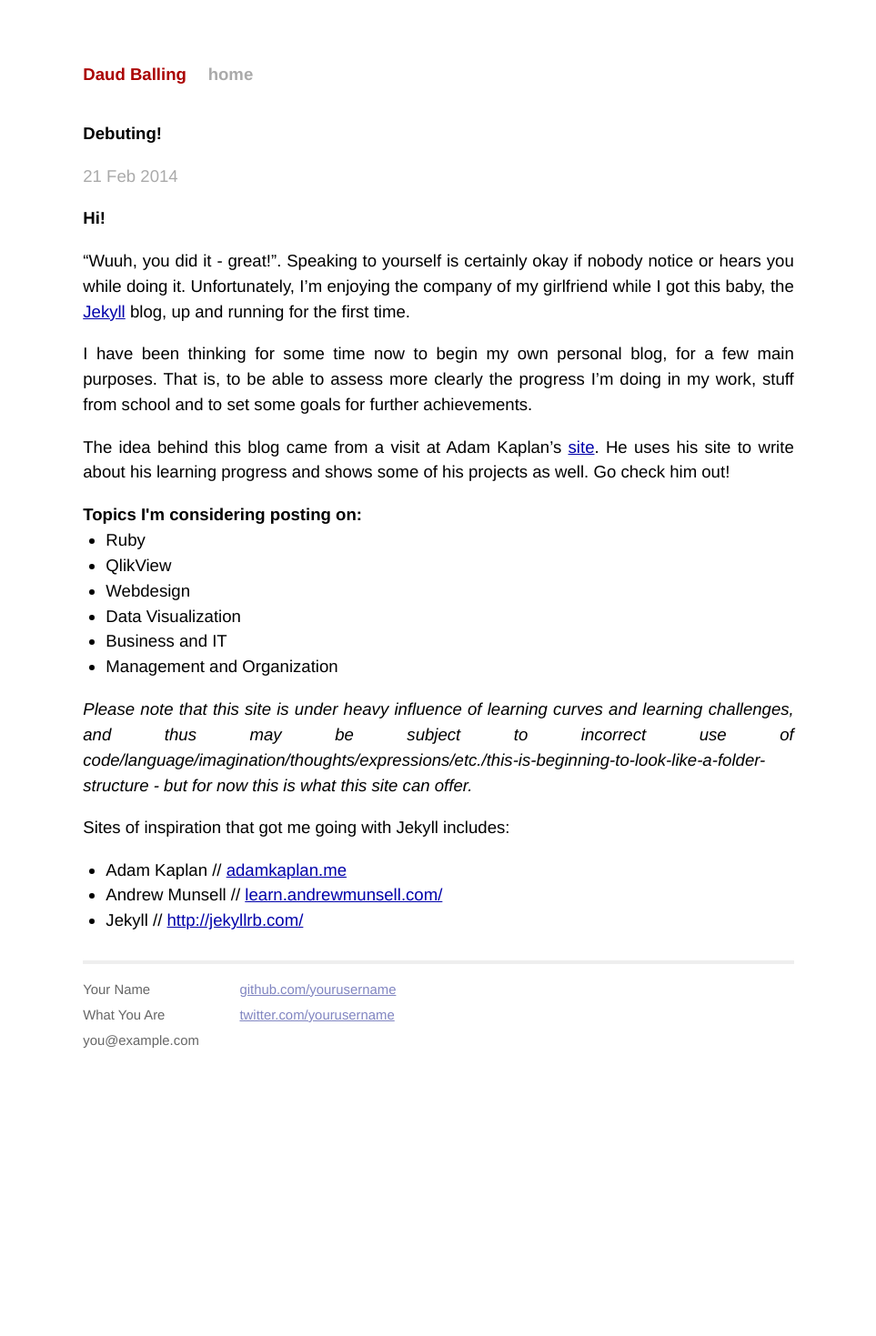
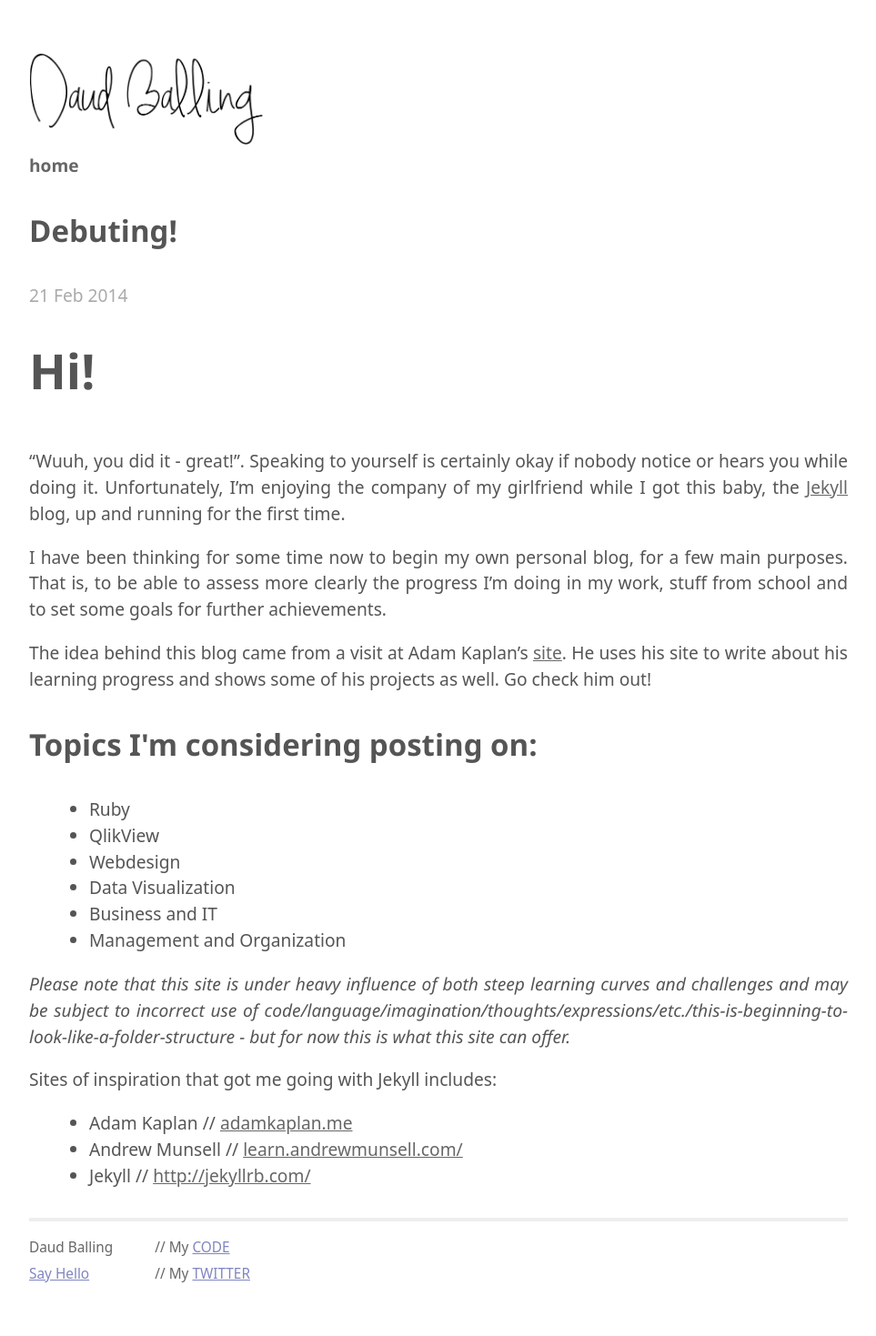
Before and after one commit to daudballing/daudballing.github.io, a Jekyll site: the page built from _posts/2014-02-21-fields-of-study.markdown, in a window 1280 px wide. Shown: the whole page at 91% size, without its empty margins (158-1121 px from the left). Built offline with Jekyll 4.4.1, drawn with Linux system fonts in a browser that asks for light colours; some web fonts are replaced; Markdown is read by kramdown in place of the engine named in the settings; before the commit the page ends 1174 px from its top, so only the background shows below that.

Commit message:
Initial changes to CSS and styling

```diff
--- a/_layouts/default.html
+++ b/_layouts/default.html
@@ -4,21 +4,24 @@
         <meta charset="utf-8">
         <meta http-equiv="X-UA-Compatible" content="IE=edge,chrome=1">
         <title>{{ page.title }}</title>
-        <meta name="viewport" content="width=device-width">
+
+        <meta name="viewport" content="width=device-width, initial-scale=1">
 
         <!-- syntax highlighting CSS -->
         <link rel="stylesheet" href="/css/normalize.css">
         <link rel="stylesheet" href="/css/syntax.css">
-        <!-- Custom CSS -->
         <link rel="stylesheet" href="/css/main.css">
+
+        <!-- Google Fonts -->
+        <link rel="stylesheet" type="text/css" href="/assets/fonts/fonts.css">
 
     </head>
     <body>
 
-        <div class="site">
+        <div class="container">
           <div class="header">
-            <h1 class="title"><a href="/">{{ site.name }}</a></h1>
-            <a class="extra" href="/">home</a>
+            <div class="logo"><a href="/"><img src="/assets/images/signature.png"></a></div>
+            <div class="navigation"><a href="/">home</a></div>
           </div>
 
           {{ content }}
@@ -26,15 +29,14 @@
           <div class="footer">
             <div class="contact">
               <p>
-                Your Name<br />
-                What You Are<br />
-                you@example.com
+                Daud Balling<br />
+                <a href="mailto:hello@daudballing.me">Say Hello</a>
               </p>
             </div>
             <div class="contact">
               <p>
-                <a href="https://github.com/yourusername">github.com/yourusername</a><br />
-                <a href="https://twitter.com/yourusername">twitter.com/yourusername</a><br />
+                // My <a href="https://github.com/daudballing">CODE</a><br />
+                // My <a href="https://twitter.com/dauddenmark">TWITTER</a><br />
               </p>
             </div>
           </div>
--- a/_posts/2014-02-21-fields-of-study.markdown
+++ b/_posts/2014-02-21-fields-of-study.markdown
@@ -14,6 +14,7 @@ I have been thinking for some time now to begin my own personal blog, for a few
 The idea behind this blog came from a visit at Adam Kaplan's <a href="http://www.adamkaplan.me/">site</a>. He uses his site to write about his learning progress and shows some of his projects as well. Go check him out!
 
 <h2>Topics I'm considering posting on:</h2>
+
 <ul>
 	<li>Ruby</li>
 	<li>QlikView</li>
@@ -23,7 +24,7 @@ The idea behind this blog came from a visit at Adam Kaplan's <a href="http://www
 	<li>Management and Organization</li>
 </ul>
 
-<i>Please note that this site is under heavy influence of learning curves and learning challenges, and thus may be subject to incorrect use of code/language/imagination/thoughts/expressions/etc./this-is-beginning-to-look-like-a-folder-structure - but for now this is what this site can offer.</i>
+<i>Please note that this site is under heavy influence of both steep learning curves and challenges and may be subject to incorrect use of code/language/imagination/thoughts/expressions/etc./this-is-beginning-to-look-like-a-folder-structure - but for now this is what this site can offer.</i>
 
 Sites of inspiration that got me going with Jekyll includes:
 <ul>
--- /dev/null
+++ b/assets/fonts/fonts.css
@@ -0,0 +1,18 @@
+@font-face {
+  font-family: 'Noto Sans';
+  font-style: normal;
+  font-weight: 400;
+  src: local('Noto Sans'), local('NotoSans'), url(http://themes.googleusercontent.com/static/fonts/notosans/v2/LeFlHvsZjXu2c3ZRgBq9nLO3LdcAZYWl9Si6vvxL-qU.woff) format('woff');
+}
+@font-face {
+  font-family: 'Noto Sans';
+  font-style: normal;
+  font-weight: 700;
+  src: local('Noto Sans Bold'), local('NotoSans-Bold'), url(http://themes.googleusercontent.com/static/fonts/notosans/v2/PIbvSEyHEdL91QLOQRnZ16RDOzjiPcYnFooOUGCOsRk.woff) format('woff');
+}
+@font-face {
+  font-family: 'Noto Sans';
+  font-style: italic;
+  font-weight: 400;
+  src: local('Noto Sans Italic'), local('NotoSans-Italic'), url(http://themes.googleusercontent.com/static/fonts/notosans/v2/ByLA_FLEa-16SpQuTcQn4LrIa-7acMAeDBVuclsi6Gc.woff) format('woff');
+}
--- a/css/main.css
+++ b/css/main.css
@@ -5,29 +5,40 @@
 /*****************************************************************************/
 
 /* Global Reset */
-* {
-  margin: 0;
-  padding: 0;
+*, *:before, *:after {
+  -moz-box-sizing: border-box;
+  -webkit-box-sizing: border-box;
+  box-sizing: border-box;
 }
 
-html, body { height: 100%; }
+html {
+  font: 100%/1.5 "Noto Sans", sans-serif;
+  text-rendering: optimizeLegibility;
+  -webkit-font-smoothing: antialiased;}
 
 body {
   background-color: #FFF;
-  font: 16.18px Helvetica, Arial, sans-serif;
+  font: 17px 'Noto Sans' Helvetica, Arial, sans-serif;
   font-size: normal;
+  color: #555;
   text-align: justify;
 }
 
-h1, h2, h3, h4, h5, h6 {
-  font-size: 100%; }
+h1 { font-size: 2.782em; line-height: 1.2em;}
+h2 { font-size: 1.719em; line-height: 1.8em}
+h3 { font-size: 1.063em; }
+
+h4, h5, h6 {font-size: 100%}
 
 h1 { margin-bottom: 1em; }
-p { margin: 1em 0; }
+p {
+  font-size: 1em/1.5;
+  margin: 1em 0;
+}
 
-a         { color: #00a; }
-a:hover   { color: #000; }
-a:visited { color: #a0a; }
+a         { color: #666; }
+a:hover   { color: #ada; }
+a:visited { color: #666; }
 
 /*****************************************************************************/
 /*
@@ -55,10 +66,10 @@ a:visited { color: #a0a; }
 /*
 /*****************************************************************************/
 
-.site {
-  font-size: 115%;
+.container {
+  font-size: 1em;
   text-align: justify;
-  width: 42em;
+  width: 900px;
   margin: 3em auto 2em;
   line-height: 1.5em;
 }
@@ -68,16 +79,18 @@ a:visited { color: #a0a; }
   text-decoration: none;
 }
 
-.title {
-  display: inline-block;
-  margin-bottom: 2em;
+.logo img{
+  display: inline;
+  height: 30%;
+  width: 30%;
+  /*margin-bottom: 2em;*/
 }
 
-.title a {
+.logo a {
   color: #a00;
 }
 
-.title a:hover {
+.logo a:hover {
   color: #000;
 }
 
@@ -158,3 +171,12 @@ a:visited { color: #a0a; }
 .post pre.terminal code {
   background-color: #333;
 }
+
+
+@media (min-width: 40rem) {
+  html { font-size: 112%; }
+}
+
+@media (min-width: 64rem) {
+  html { font-size: 120%; }
+}
```
Also changed, not shown: assets/images/hrline.png (added), assets/images/signature.png (added).
